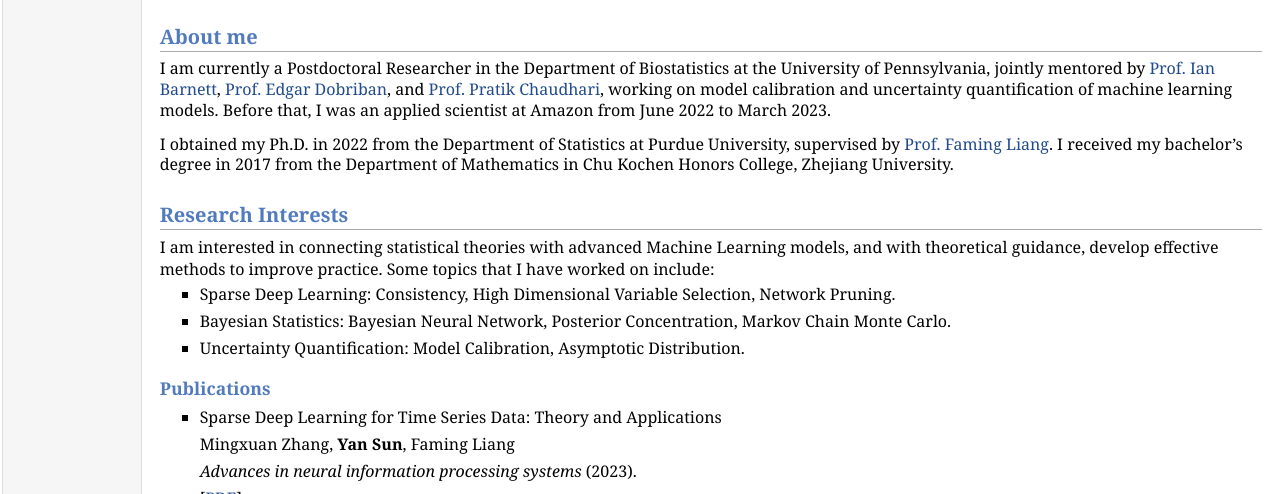
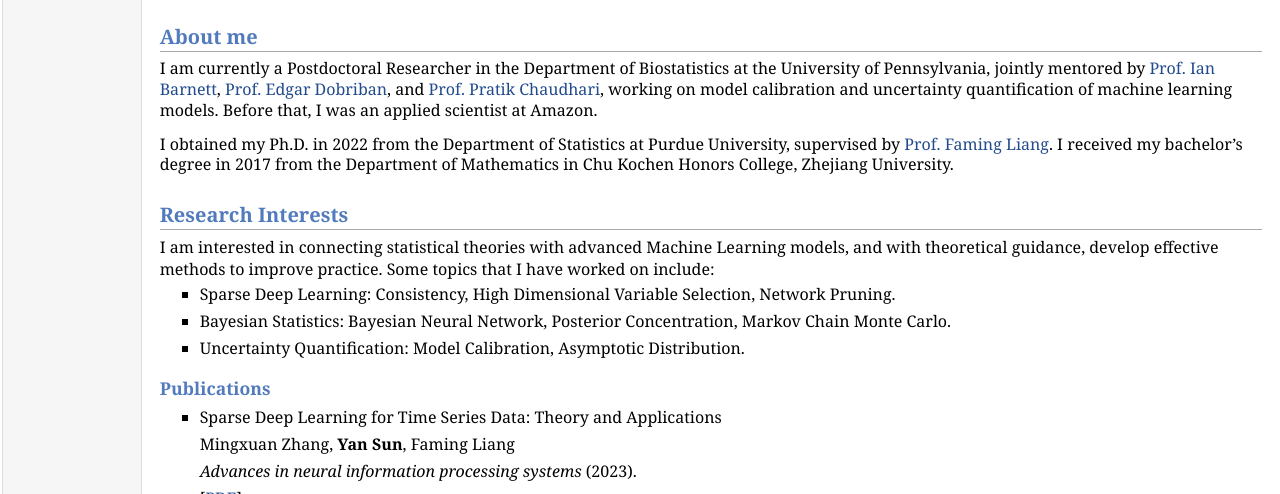
Before and after one commit to sylydya/sylydya.github.io, a plain HTML site: page index.html in a window 1280 px wide. Shown: the part 306-800 px from the top of the page. Drawn offline with Linux system fonts and the light colour scheme.

Commit message:
remove work time

```diff
--- a/index.html
+++ b/index.html
@@ -38,7 +38,7 @@
                         <a href="https://statistics.wharton.upenn.edu/profile/dobriban/" >Prof. Edgar Dobriban</a>,
                         and <a href="https://pratikac.github.io" >Prof. Pratik Chaudhari</a>,
                         working on model calibration and uncertainty quantification of machine learning models.
-                        Before that, I was an applied scientist at Amazon from June 2022 to March 2023.
+                        Before that, I was an applied scientist at Amazon.
                     </p>
                     <p>
                         I obtained my Ph.D. in 2022 from the Department of Statistics at Purdue University, supervised by <a href="https://www.stat.purdue.edu/~fmliang/" >Prof. Faming Liang</a>.
```
